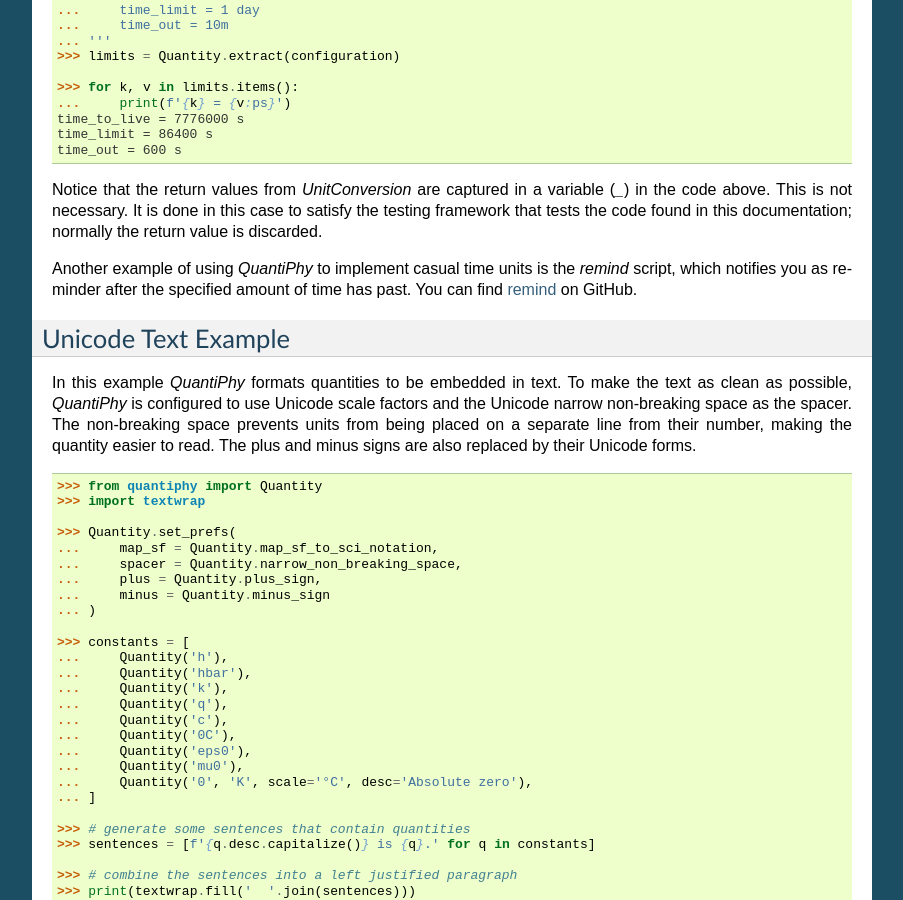
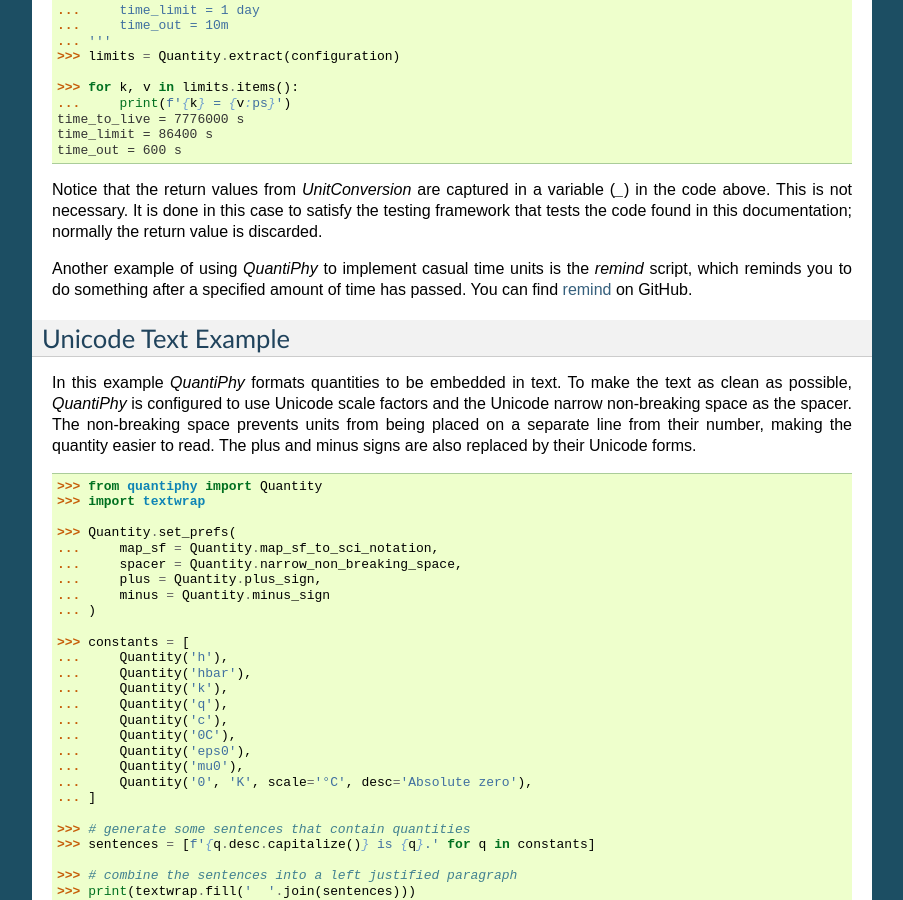
Before and after one commit to KenKundert/quantiphy, a Sphinx documentation site: the page built from doc/examples.rst, in a window 1280 px wide and 900 px high, scrolled down 4620 px. Shown: the whole window, without its empty margins (198-1101 px from the left). Built offline with Sphinx 7.4.7, drawn with Linux system fonts in a browser that asks for light colours.

Commit message:
Small edit to casual time units example

```diff
--- a/doc/examples.rst
+++ b/doc/examples.rst
@@ -347,9 +347,9 @@ satisfy the testing framework that tests the code found in this documentation;
 normally the return value is discarded.
 
 Another example of using *QuantiPhy* to implement casual time units is the
-*remind* script, which notifies you as reminder after the specified amount of
-time has past. You can find `remind <https://github.com/KenKundert/remind>`_ on
-GitHub.
+*remind* script, which reminds you to do something after a specified amount of
+time has passed. You can find `remind <https://github.com/KenKundert/remind>`_
+on GitHub.
 
 .. hide the following
 
```
